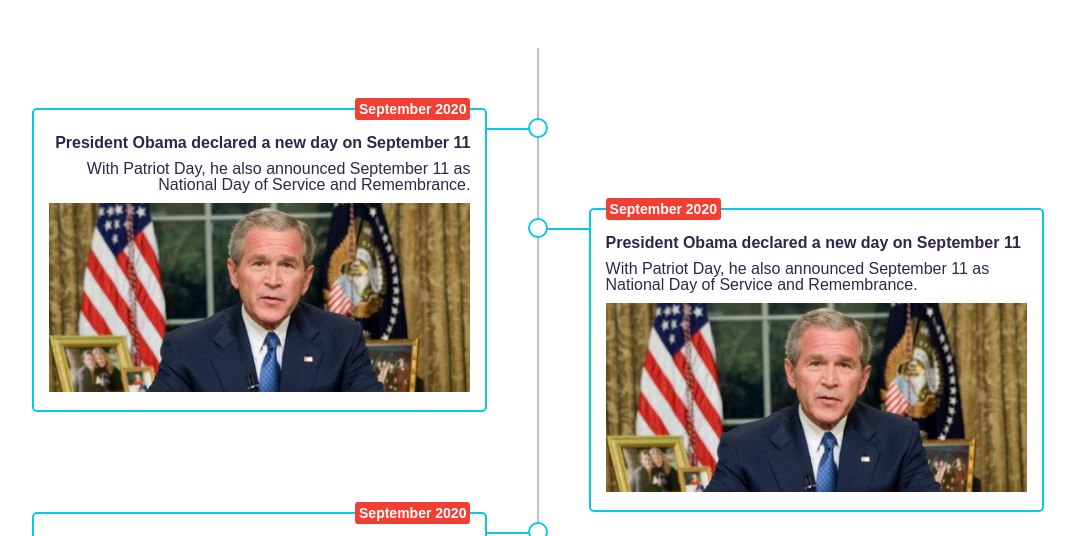
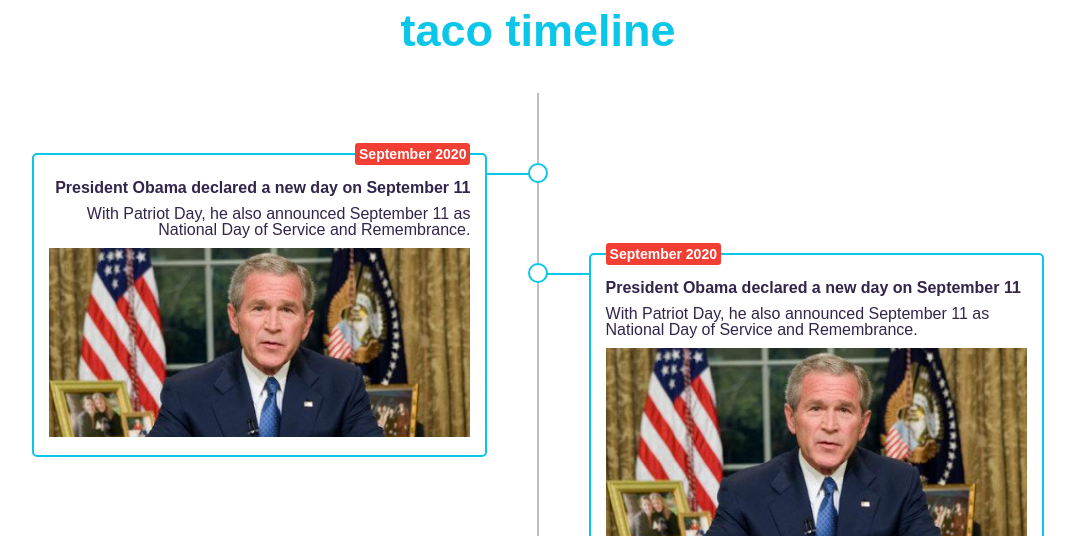
Before and after one commit to ferdelvalle/timeline, a PHP site: page / in a window 1280 px wide. Shown: the top 536 px of the page, without its empty margins (102-1177 px from the left). Run offline with PHP 8.4, Linux system fonts and the light colour scheme.

Commit message:
Agrega título

```diff
--- a/index.php
+++ b/index.php
@@ -41,15 +41,14 @@
   ';
 	}
 
-	function timeline($timeline_data){
-    echo '<div class="main-container">' . "\n";
+	function timeline($timeline_data, $holidayName){
+    $timeline_title= $holidayName . ' timeline';
+    echo '
+    <p class="timeline-title">' . $timeline_title . '</p>
+    <div class="main-container">
+    ';
     for ($i = 0; $i <= 3; $i++){
-			$index = $timeline_data[$i][0];
-			$text_title = $timeline_data[$i][1];
-			$text_body = $timeline_data[$i][2];
-			$text_image_src = $timeline_data[$i][3];
-			$text_date = $timeline_data[$i][4];
-      $item = timeline_item($index, $text_title, $text_body, $text_image_src, $text_date);
+      $item = timeline_item($timeline_data[$i][0], $timeline_data[$i][1], $timeline_data[$i][2], $timeline_data[$i][3], $timeline_data[$i][4]);
       echo $item;
     }
     echo '</div>' . "\n";
@@ -73,6 +72,6 @@
   <title>Timeline</title>
 </head>
 <body>
-  <?php timeline($timeline_data) ?>
+  <?php timeline($timeline_data, "taco") ?>
 </body>
 </html>
--- a/style.css
+++ b/style.css
@@ -37,6 +37,14 @@ div, p, img {
     background: linear-gradient(#bebebef8, #bebebef8) no-repeat center/2px 90%;
     height: 800px;
   }
+}
+
+.timeline-title {
+  text-align: center;
+  font-size: 45px;
+  color: #0ac6e9;
+  font-family: "Montserrat", sans-serif;
+  font-weight: bold;
 }
 
 .card {
```
